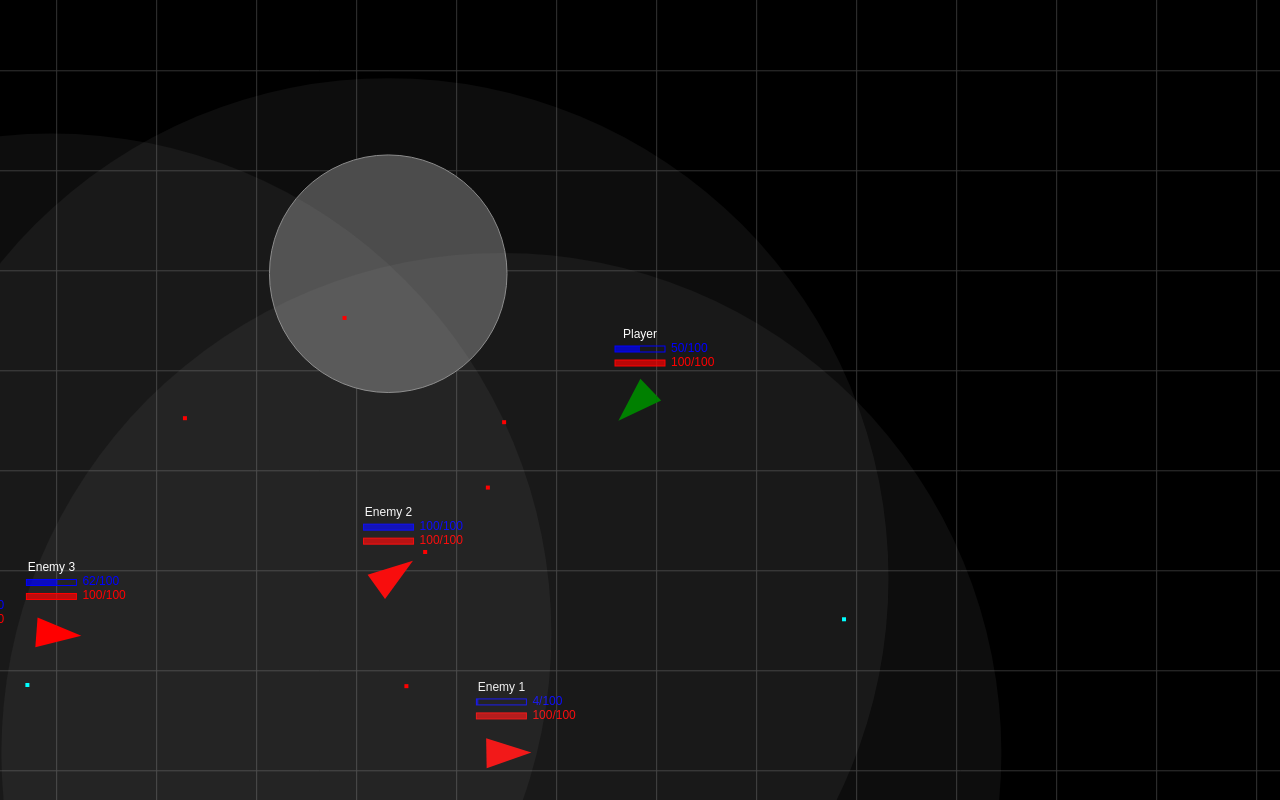
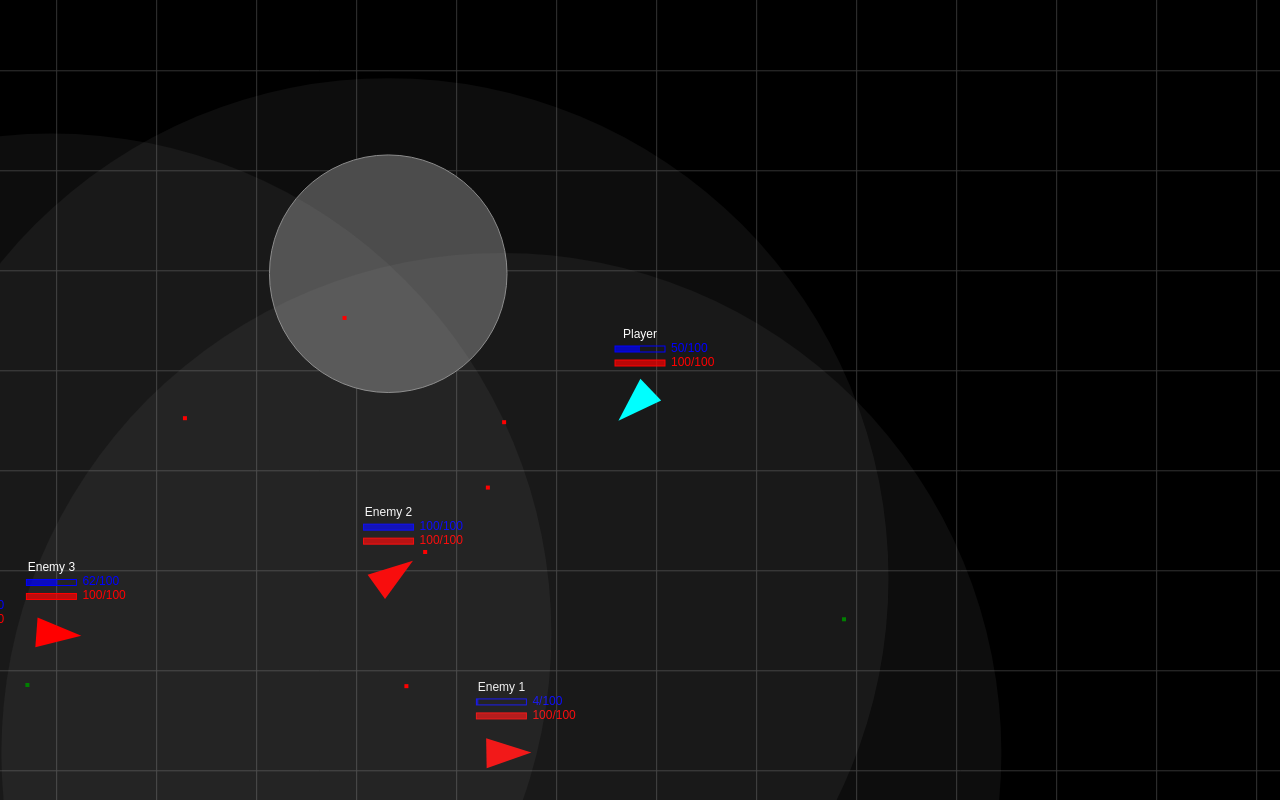
Before and after one commit to EchterTimo/spacegame, a plain HTML site: page index.html in a window 1280 px wide. Drawn offline with Linux system fonts and the light colour scheme.

Commit message:
Update index.html

```diff
--- a/index.html
+++ b/index.html
@@ -89,7 +89,7 @@
         });
 
         // 1. Only one player
-        const player = makePlayer('green', { up: 'w', down: 's', left: 'a', right: 'd', shoot: ' ' }, 'Player');
+        const player = makePlayer('cyan', { up: 'w', down: 's', left: 'a', right: 'd', shoot: ' ' }, 'Player');
         const players = [player];
 
         // 2. World size (bigger than screen for camera movement)
@@ -788,7 +788,7 @@
         function makeFriendlyDrone(name) {
             return {
                 ...respawn(),
-                color: 'cyan',
+                color: 'green',
                 controls: {},
                 bullets: [],
                 name,
@@ -936,7 +936,7 @@
                 drawPlayer(d, cam);
             });
             // Drohnen-Bullets
-            ctx.fillStyle = 'cyan';
+            ctx.fillStyle = 'green';
             friendlyDrones.forEach(d => {
                 d.bullets.forEach(b => ctx.fillRect(b.x - 2 - cam.x, b.y - 2 - cam.y, 4, 4));
             });
```
